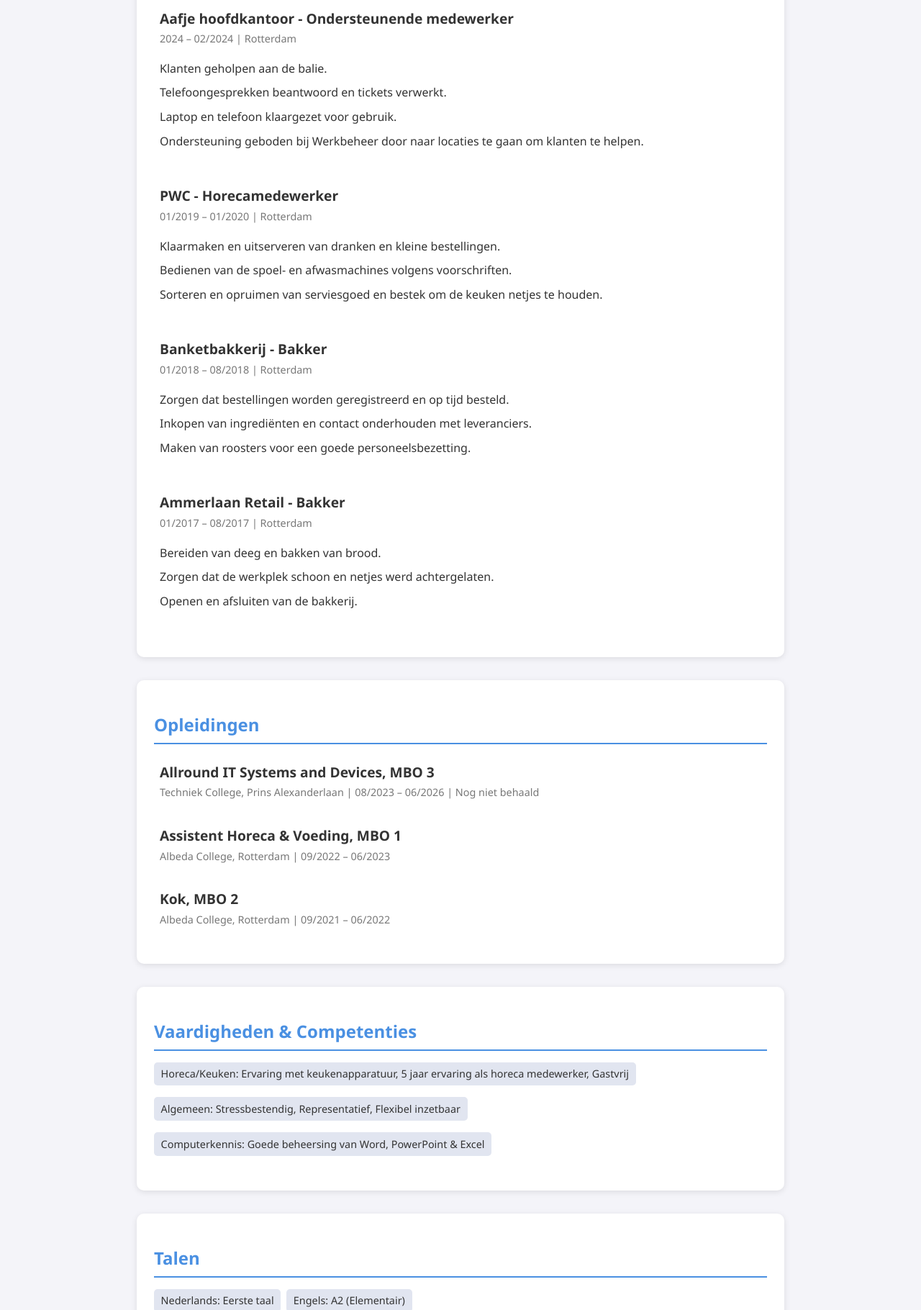
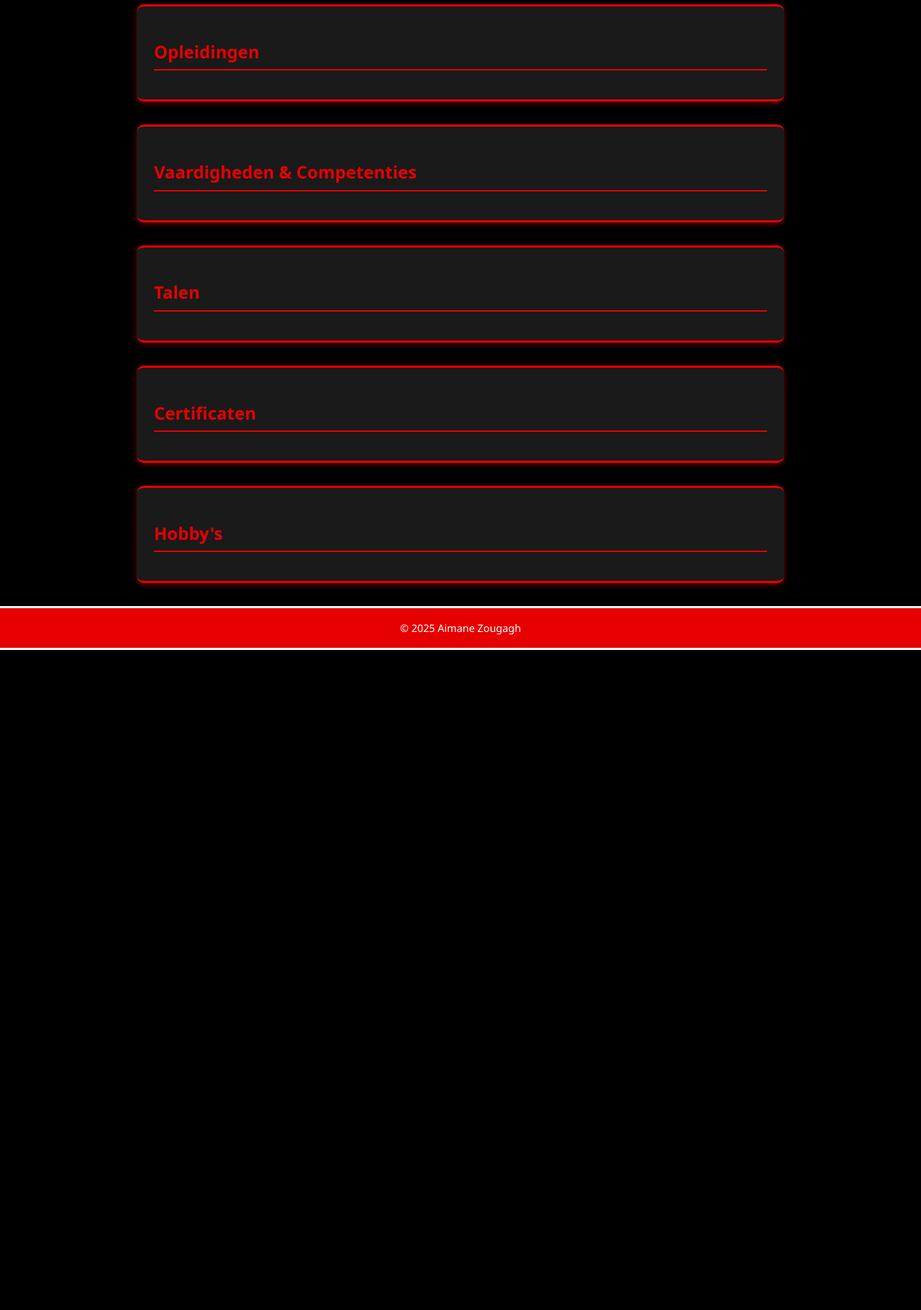
Before and after one commit to Aimane010-code/cv-Aimane-, a plain HTML site: page index.html in a window 1280 px wide. Shown: the part 980-2800 px from the top of the page at 72% size. After the commit the page ends 1883 px from the top, so only its background shows below. Drawn offline with Linux system fonts and the light colour scheme.

Commit message:
New cv aimane  index.html

```diff
--- a/index.html
+++ b/index.html
@@ -6,11 +6,11 @@
   <title>Aimane Zougagh - CV</title>
   <style>
     :root {
-      --primary-color: #4a90e2;
-      --secondary-color: #f4f4f9;
-      --text-color: #333;
-      --card-bg: #fff;
-      --hover-color: #e1e5f0;
+      --primary-color: #e60000; /* rood */
+      --secondary-color: #000000; /* zwart */
+      --text-color: #ffffff; /* wit voor tekst op zwarte achtergrond */
+      --card-bg: #1a1a1a; /* donkergrijs voor kaarten */
+      --hover-color: #330000; /* donker rood bij hover */
     }
 
     body {
@@ -20,7 +20,6 @@
       background-color: var(--secondary-color);
       color: var(--text-color);
       line-height: 1.6;
-      transition: background-color 0.3s, color 0.3s;
     }
 
     header {
@@ -51,7 +50,9 @@
       background-color: var(--card-bg);
       padding: 1.5rem;
       border-radius: 10px;
-      box-shadow: 0 2px 8px rgba(0,0,0,0.1);
+      box-shadow: 0 2px 8px rgba(255,0,0,0.4);
+      border-top: 3px solid var(--primary-color);
+      border-bottom: 3px solid var(--primary-color);
       opacity: 0;
       transform: translateY(20px);
       transition: all 0.6s ease-out;
@@ -92,12 +93,12 @@
     .work-item h3, .education-item h3 {
       margin: 0;
       font-size: 1.2rem;
-      color: #333;
+      color: #ffffff;
     }
 
     .work-item span, .education-item span {
       font-size: 0.9rem;
-      color: #777;
+      color: #cccccc;
     }
 
     .skills-list, .languages-list, .hobbies-list {
@@ -107,10 +108,11 @@
     }
 
     .skills-list li, .languages-list li, .hobbies-list li {
-      background-color: var(--hover-color);
+      background-color: var(--primary-color);
       padding: 0.3rem 0.6rem;
       border-radius: 5px;
       font-size: 0.9rem;
+      color: #ffffff;
     }
 
     .btn {
@@ -125,15 +127,17 @@
     }
 
     .btn:hover {
-      background-color: #357ABD;
+      background-color: #b30000;
     }
 
     footer {
       text-align: center;
       padding: 1rem;
-      background-color: var(--secondary-color);
-      color: #555;
+      background-color: var(--primary-color);
+      color: #fff;
       font-size: 0.9rem;
+      border-top: 3px solid #ffffff;
+      border-bottom: 3px solid #ffffff;
     }
 
     a {
@@ -145,21 +149,6 @@
       text-decoration: underline;
     }
 
-    /* Dark Mode */
-    body.dark {
-      background-color: #121212;
-      color: #eee;
-    }
-
-    body.dark section {
-      background-color: #1f1f1f;
-      box-shadow: 0 2px 8px rgba(0,0,0,0.6);
-    }
-
-    body.dark .skills-list li, body.dark .languages-list li, body.dark .hobbies-list li {
-      background-color: #333;
-    }
-
   </style>
 </head>
 <body>
@@ -167,7 +156,6 @@
 <header>
   <h1>Aimane Zougagh</h1>
   <p>CV & Portfolio</p>
-  <button id="themeToggle" class="btn">Donker thema</button>
 </header>
 
 <div class="container">
@@ -190,102 +178,29 @@
 
   <section id="werkervaring">
     <h2>Werkervaring</h2>
-
-    <div class="work-item">
-      <h3>Aafje hoofdkantoor - Ondersteunende medewerker</h3>
-      <span>2024 – 02/2024 | Rotterdam</span>
-      <ul>
-        <li>Klanten geholpen aan de balie.</li>
-        <li>Telefoongesprekken beantwoord en tickets verwerkt.</li>
-        <li>Laptop en telefoon klaargezet voor gebruik.</li>
-        <li>Ondersteuning geboden bij Werkbeheer door naar locaties te gaan om klanten te helpen.</li>
-      </ul>
-    </div>
-
-    <div class="work-item">
-      <h3>PWC - Horecamedewerker</h3>
-      <span>01/2019 – 01/2020 | Rotterdam</span>
-      <ul>
-        <li>Klaarmaken en uitserveren van dranken en kleine bestellingen.</li>
-        <li>Bedienen van de spoel- en afwasmachines volgens voorschriften.</li>
-        <li>Sorteren en opruimen van serviesgoed en bestek om de keuken netjes te houden.</li>
-      </ul>
-    </div>
-
-    <div class="work-item">
-      <h3>Banketbakkerij - Bakker</h3>
-      <span>01/2018 – 08/2018 | Rotterdam</span>
-      <ul>
-        <li>Zorgen dat bestellingen worden geregistreerd en op tijd besteld.</li>
-        <li>Inkopen van ingrediënten en contact onderhouden met leveranciers.</li>
-        <li>Maken van roosters voor een goede personeelsbezetting.</li>
-      </ul>
-    </div>
-
-    <div class="work-item">
-      <h3>Ammerlaan Retail - Bakker</h3>
-      <span>01/2017 – 08/2017 | Rotterdam</span>
-      <ul>
-        <li>Bereiden van deeg en bakken van brood.</li>
-        <li>Zorgen dat de werkplek schoon en netjes werd achtergelaten.</li>
-        <li>Openen en afsluiten van de bakkerij.</li>
-      </ul>
-    </div>
-
+    <!-- hier blijven alle werk-item divs zoals in jouw script -->
   </section>
 
   <section id="opleiding">
     <h2>Opleidingen</h2>
-
-    <div class="education-item">
-      <h3>Allround IT Systems and Devices, MBO 3</h3>
-      <span>Techniek College, Prins Alexanderlaan | 08/2023 – 06/2026 | Nog niet behaald</span>
-    </div>
-
-    <div class="education-item">
-      <h3>Assistent Horeca & Voeding, MBO 1</h3>
-      <span>Albeda College, Rotterdam | 09/2022 – 06/2023</span>
-    </div>
-
-    <div class="education-item">
-      <h3>Kok, MBO 2</h3>
-      <span>Albeda College, Rotterdam | 09/2021 – 06/2022</span>
-    </div>
-
+    <!-- opleiding-items blijven hetzelfde -->
   </section>
 
   <section id="vaardigheden">
     <h2>Vaardigheden & Competenties</h2>
-    <ul class="skills-list">
-      <li>Horeca/Keuken: Ervaring met keukenapparatuur, 5 jaar ervaring als horeca medewerker, Gastvrij</li>
-      <li>Algemeen: Stressbestendig, Representatief, Flexibel inzetbaar</li>
-      <li>Computerkennis: Goede beheersing van Word, PowerPoint & Excel</li>
-    </ul>
+    <!-- skills-list blijft hetzelfde -->
   </section>
 
   <section id="talen">
     <h2>Talen</h2>
-    <ul class="languages-list">
-      <li>Nederlands: Eerste taal</li>
-      <li>Engels: A2 (Elementair)</li>
-    </ul>
   </section>
 
   <section id="certificaten">
     <h2>Certificaten</h2>
-    <ul>
-      <li>HACCP certificaat</li>
-    </ul>
   </section>
 
   <section id="hobbies">
     <h2>Hobby's</h2>
-    <ul class="hobbies-list">
-      <li>Gamen</li>
-      <li>Sporten</li>
-      <li>Afspreken met vrienden</li>
-      <li>Knutselen aan computers</li>
-    </ul>
   </section>
 
 </div>
@@ -306,13 +221,6 @@
   }, { threshold: 0.1 });
 
   sections.forEach(section => observer.observe(section));
-
-  // Donker/Licht thema toggle
-  const themeBtn = document.getElementById('themeToggle');
-  themeBtn.addEventListener('click', () => {
-    document.body.classList.toggle('dark');
-    themeBtn.textContent = document.body.classList.contains('dark') ? 'Licht thema' : 'Donker thema';
-  });
 </script>
 
 </body>
```
